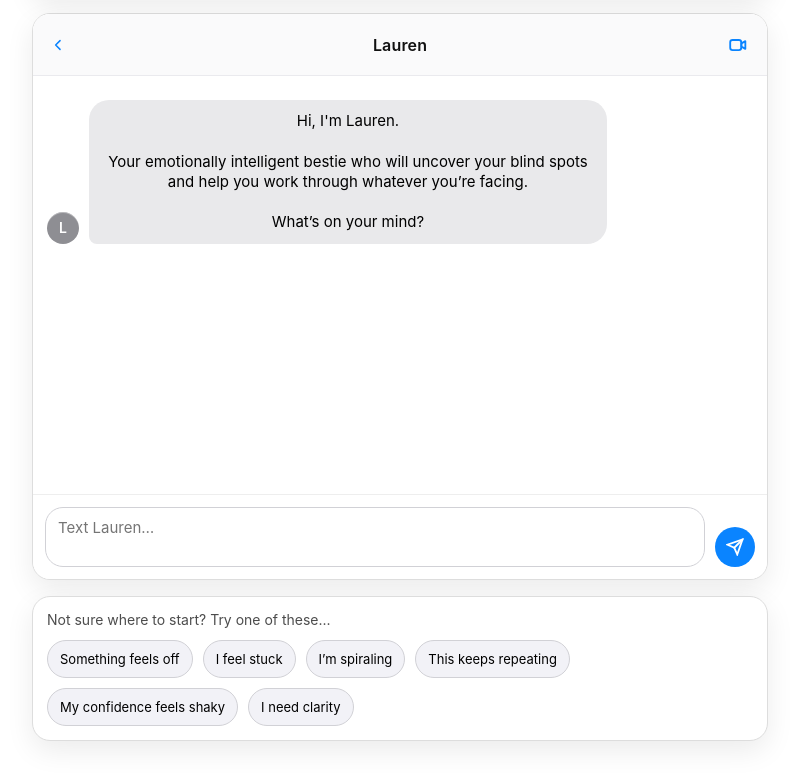
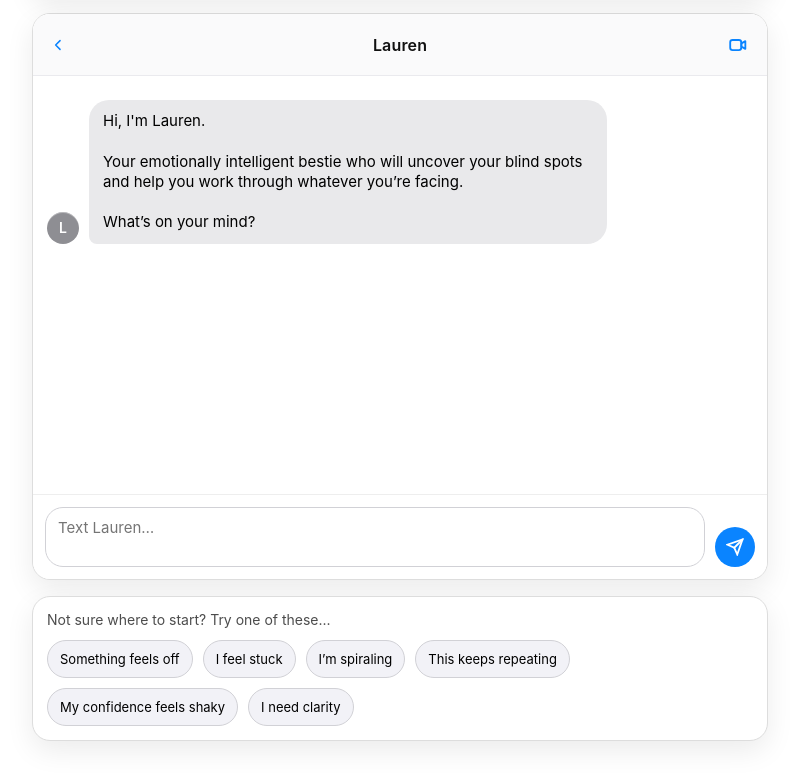
Before and after one commit to LadyBug8887/imprint-analyzer, a website: page FRONTEND/index.html in a window 1280 px wide. Shown: the part 148-929 px from the top of the page, without its empty margins (240-1039 px from the left). Drawn offline with Linux system fonts and the light colour scheme.

Commit message:
Match user and assistant bubble wrapping

```diff
--- a/FRONTEND/index.html
+++ b/FRONTEND/index.html
@@ -214,15 +214,18 @@ body{
 .stack.assistant{ align-items:flex-start; }
 
 .bubble{
+  width:fit-content;
   max-width:78%;
   padding:11px 14px;
   border-radius:20px;
   font-size:15px;
   line-height:1.35;
   white-space:pre-wrap;
+  word-break:break-word;
+  text-align:left;
   display:inline-block;
-  text-align:center;
 }
+
 
 
 /* ✅ Center user text in blue bubble */
```
